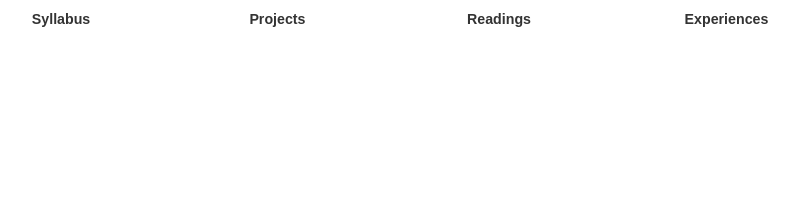
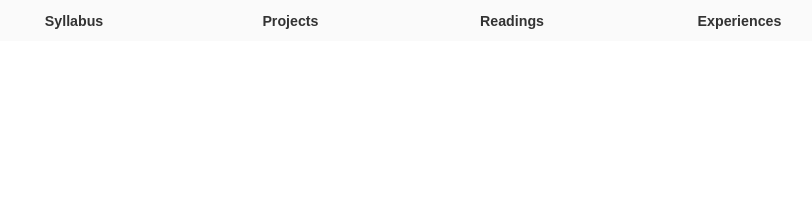
Before and after one commit to smbriones/smbriones.github.com, a Jekyll site: the page Challenges/index.html, which Jekyll copies as it is, in a window 1280 px wide. Shown: the top 203 px of the page, without its empty margins (173-985 px from the left). Built offline with Jekyll 4.4.1, drawn with Linux system fonts in a browser that asks for light colours; nearby versions of some CDN libraries.

Commit message:
improvements to nave bar

```diff
--- a/Challenges/stylesheets/base.css
+++ b/Challenges/stylesheets/base.css
@@ -5,6 +5,7 @@ body {
   font-size: 112.5%; /* 18px @ 1:1.125 */
   margin: 0;
   padding: 0;
+  width: 100%;
 }
 
 p {
--- a/Challenges/stylesheets/layout.css
+++ b/Challenges/stylesheets/layout.css
@@ -7,6 +7,9 @@ div[role=main] {
 }
 
 nav[role=navigation] {
+  background-color: #FAFAFA;
+  height: 2.281em;
   margin: 0;
   padding: 0;
+  width: 100%;
 }
--- a/Challenges/stylesheets/module.css
+++ b/Challenges/stylesheets/module.css
@@ -15,21 +15,18 @@
   font-size: 0.79em;
   font-weight: 600;
   float: left;
-  margin-top: 0.79em;
+  margin-top: 0.274em;
   width: 25%;
-}
-
-.m-nav-item:last-child {
-  display: inline;
 }
 
 .m-nav-item a {
   color: #333;
   display: inline-block;
-  height: 1.5em;
+  line-height: 2.5em;
+  padding: 0 13px;
   text-decoration: none;
 }
 
 .m-nav-item a:hover {
-  color: #CCC;
+  color: #DDD;
 }
--- a/Challenges/stylesheets/state.css
+++ b/Challenges/stylesheets/state.css
@@ -7,6 +7,6 @@
   }
 
   .m-nav-item {
-    margin-top: 1.5em;
+    margin-top: 1em;
   }
 }
```
